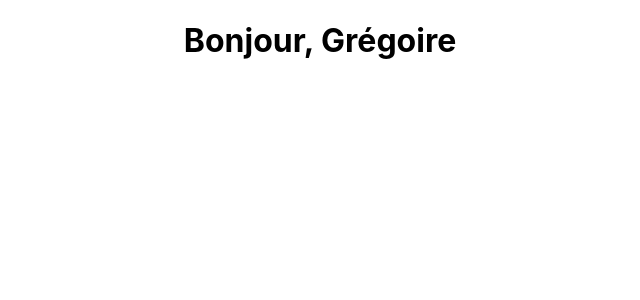
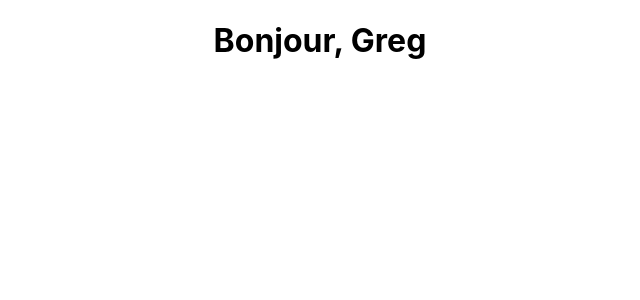
Before and after one commit to gregoirehot/formationReact, a React (Create React App) app: page / in a window 1280 px wide. Shown: the top 300 px of the page, without its empty margins (320-960 px from the left). Built offline with nearby package versions, Linux system fonts and the light colour scheme.

Commit message:
feat(welcome) add first component with props

```diff
--- a/src/App.js
+++ b/src/App.js
@@ -5,7 +5,7 @@ import Welcome from "./Welcome";
 function App() {
   return (
     <div className="App">
-      <Welcome />
+      <Welcome name="Greg" />
     </div>
   );
 }
--- a/src/Welcome.js
+++ b/src/Welcome.js
@@ -1,7 +1,7 @@
 import React from "react";
 
-function Welcome() {
-  return <h1>Bonjour, Grégoire</h1>;
+function Welcome(props) {
+  return <h1>Bonjour, {props.name}</h1>;
 }
 
 export default Welcome;
```
